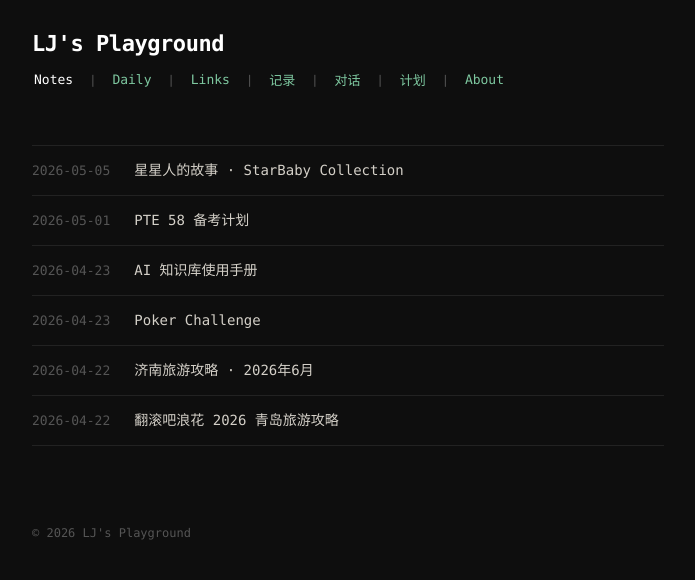
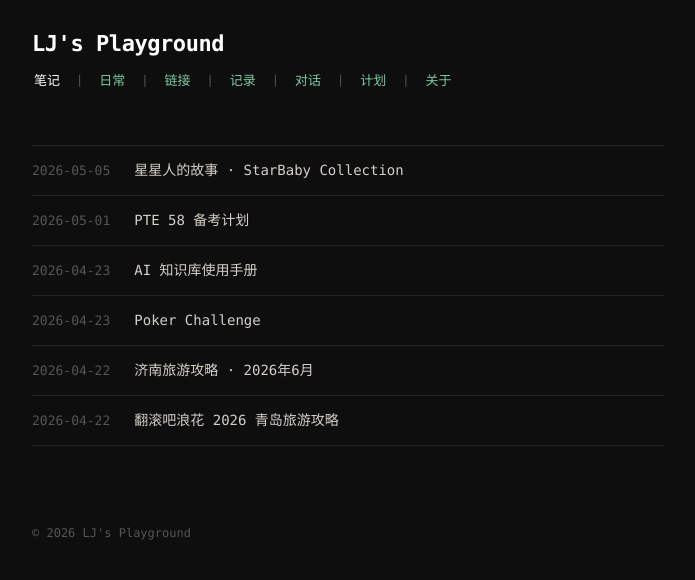
Before and after one commit to lijian316/blog, a plain HTML site: page index.html in a window 1280 px wide. Shown: the part 273-853 px from the top of the page, without its empty margins (292-987 px from the left). Drawn offline with nearby package versions, Linux system fonts and the light colour scheme.

Commit message:
style: 导航标签统一改为中文
Notes/Daily/Links/About -> 笔记/日常/链接/关于，和后面接入的仓库标签保持语言一致。

```diff
--- a/index.html
+++ b/index.html
@@ -446,13 +446,13 @@
 
 <!-- ── Nav ── -->
 <nav class="site-nav">
-  <a href="#" class="nav-link active" id="nav-home" onclick="showPage('home', this)">Notes</a>
+  <a href="#" class="nav-link active" id="nav-home" onclick="showPage('home', this)">笔记</a>
   <span class="nav-sep">|</span>
-  <a href="#" class="nav-link" id="nav-daily" onclick="showPage('daily', this)">Daily</a>
+  <a href="#" class="nav-link" id="nav-daily" onclick="showPage('daily', this)">日常</a>
   <span class="nav-sep">|</span>
-  <a href="#" class="nav-link" id="nav-links" onclick="showPage('links', this)">Links</a>
+  <a href="#" class="nav-link" id="nav-links" onclick="showPage('links', this)">链接</a>
   <span class="nav-sep">|</span>
-  <a href="#" class="nav-link" id="nav-about" onclick="showPage('about', this)">About</a>
+  <a href="#" class="nav-link" id="nav-about" onclick="showPage('about', this)">关于</a>
 </nav>
 
 <!-- ── Main ── -->
```
